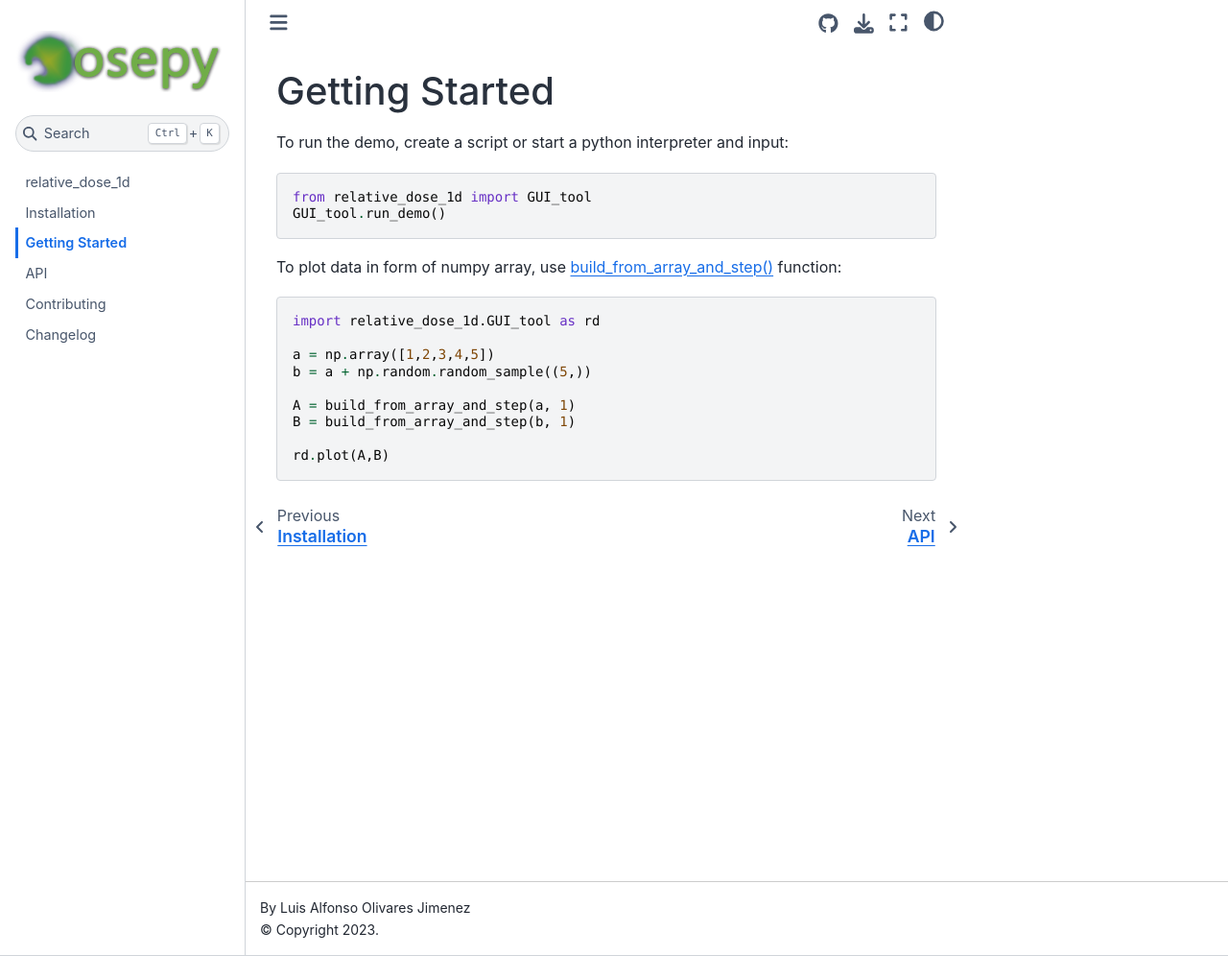
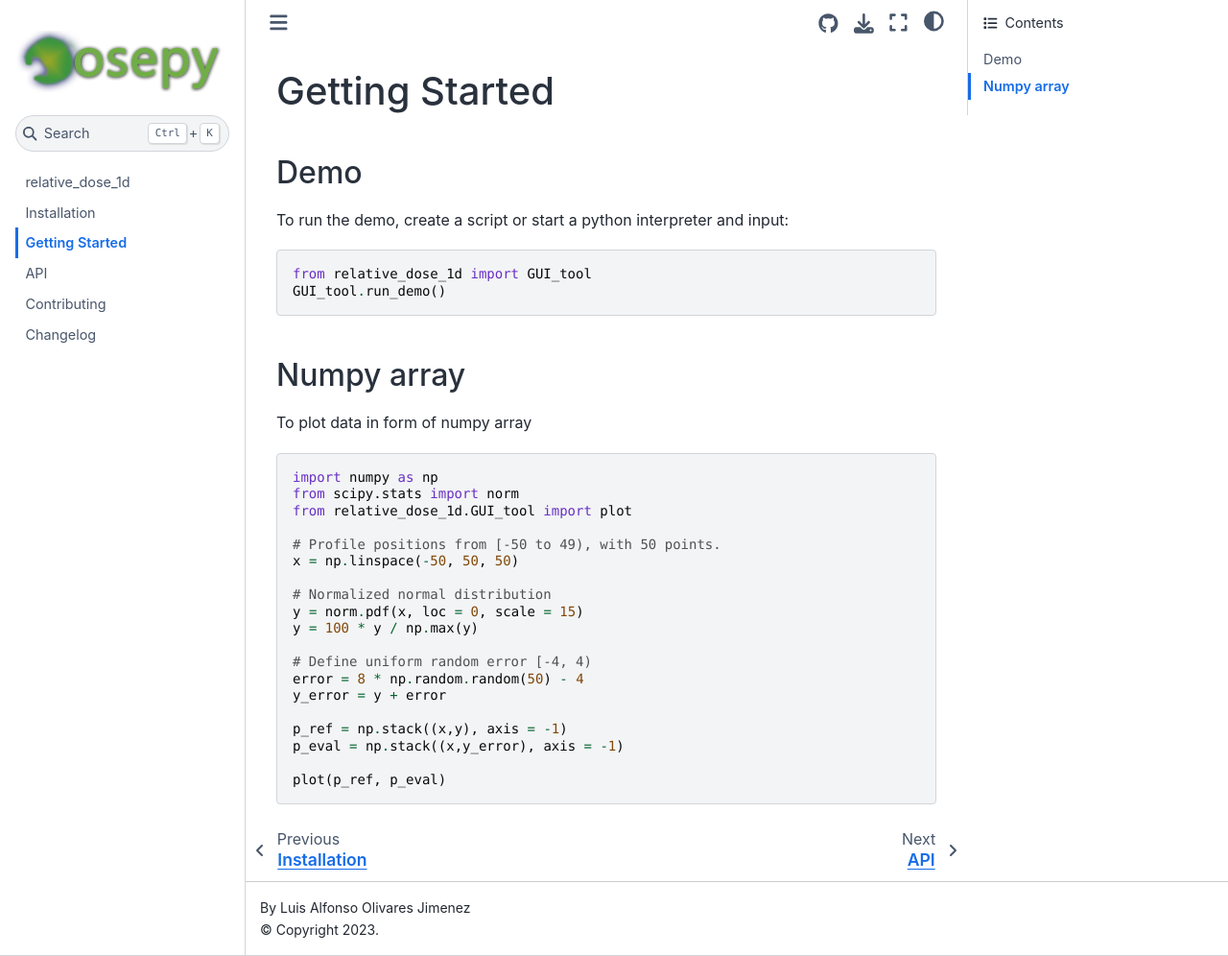
Before and after one commit to LuisOlivaresJ/relative_dose_1d, a Jupyter Book: the page built from docs/Jupyter_Book/Getting_Started.md, in a window 1280 px wide and 996 px high. Shown: the whole window at 96% size. Built offline with Jupyter Book 1.0.4 settings and Sphinx 7.4.7 and the Sphinx Book theme 1.1.4, drawn with Linux system fonts in a browser that asks for light colours.

Commit message:
Normalized normal distribution example

````diff
--- a/docs/Jupyter_Book/Getting_Started.md
+++ b/docs/Jupyter_Book/Getting_Started.md
@@ -1,22 +1,33 @@
 # Getting Started
 
+## Demo
 To run the demo, create a script or start a python interpreter and input:
 
 ```python
 from relative_dose_1d import GUI_tool
 GUI_tool.run_demo()
 ```
-
-To plot data in form of numpy array, use [build_from_array_and_step()](Tools_module_label) function:
+## Numpy array
+To plot data in form of numpy array
 
 ```python
-import relative_dose_1d.GUI_tool as rd
+import numpy as np
+from scipy.stats import norm
+from relative_dose_1d.GUI_tool import plot
 
-a = np.array([1,2,3,4,5])
-b = a + np.random.random_sample((5,))
+# Profile positions from [-50 to 49), with 50 points.
+x = np.linspace(-50, 50, 50)
 
-A = build_from_array_and_step(a, 1)
-B = build_from_array_and_step(b, 1)
+# Normalized normal distribution
+y = norm.pdf(x, loc = 0, scale = 15)
+y = 100 * y / np.max(y)
 
-rd.plot(A,B)
+# Define uniform random error [-4, 4)
+error = 8 * np.random.random(50) - 4
+y_error = y + error
+
+p_ref = np.stack((x,y), axis = -1)
+p_eval = np.stack((x,y_error), axis = -1)
+
+plot(p_ref, p_eval)
 ```
````
Also changed, not shown: README.md (+1 -1 lines), docs/Jupyter_Book/intro.md (+1 -1 lines), 2 other files.
